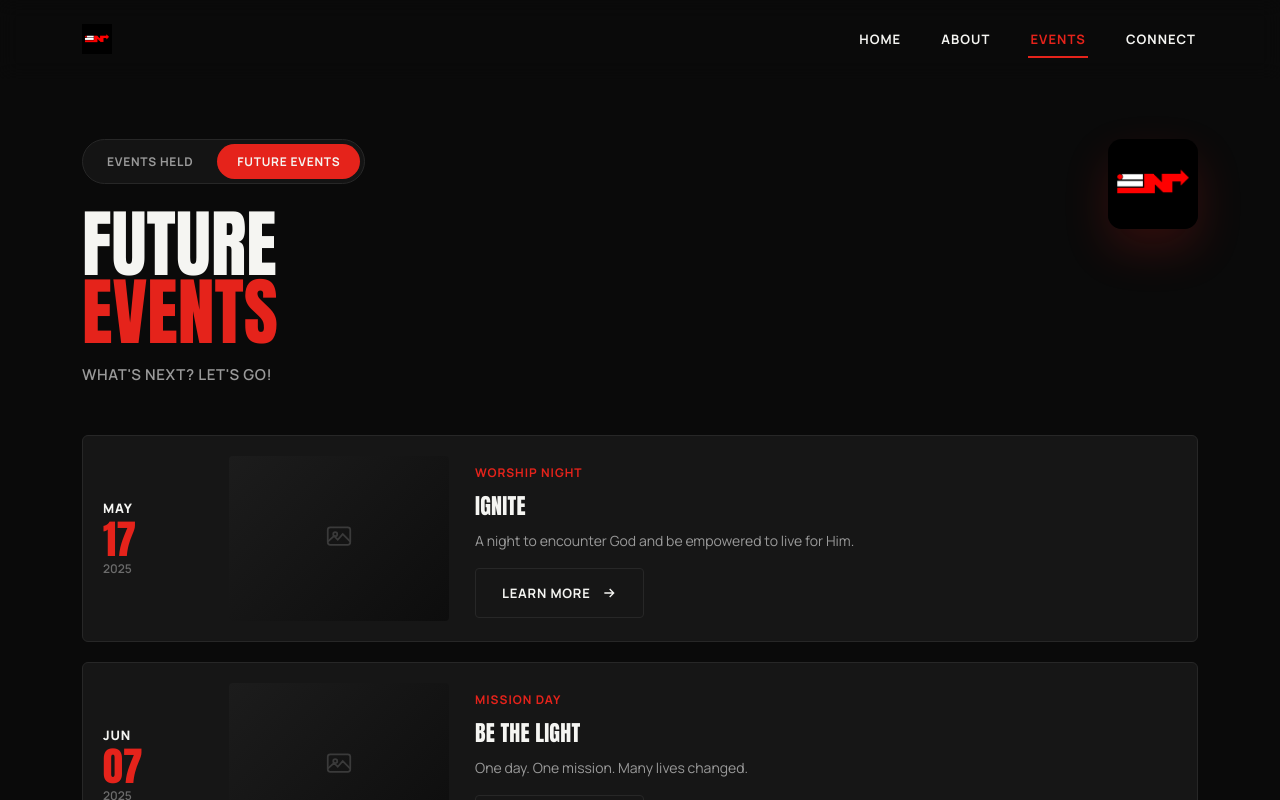
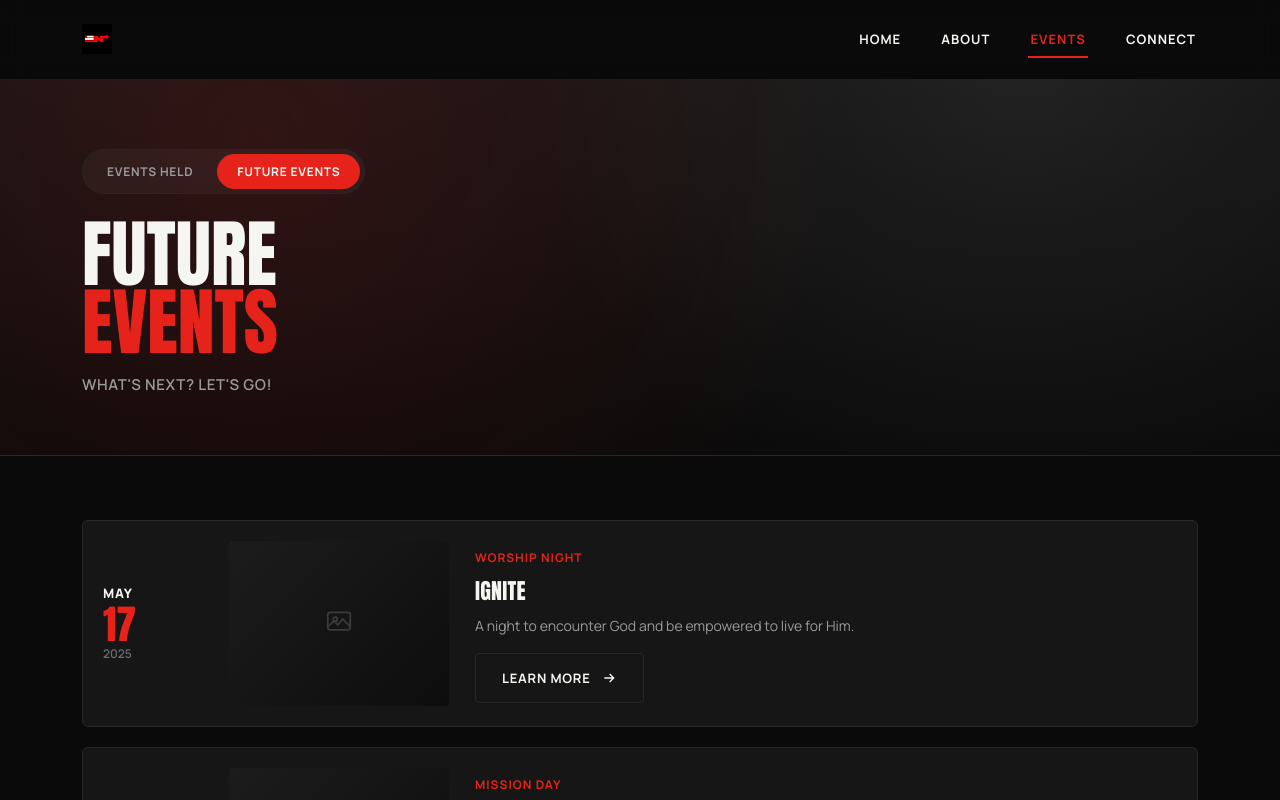
Before and after one commit to benAbania/ENext-Youth-Ministry, a React (Vite) app: page /events/future in a window 1280 px wide. Shown: the top 800 px of the page. Built offline with nearby package versions, Linux system fonts and the light colour scheme.

Commit message:
Third Commit

```diff
--- a/src/App.css
+++ b/src/App.css
@@ -1,7 +1,7 @@
 /* ===========================
    Shared / layout helpers
 =========================== */
-.app { overflow-x: hidden; }
+.app { position: relative; }
 section { position: relative; }
 
 .eyebrow {
@@ -233,7 +233,6 @@ button:focus-visible {
 /* Features */
 .features-grid {
   margin-top: 90px;
-  padding-bottom: 60px;
   display: grid;
   grid-template-columns: repeat(3, 1fr);
   gap: 1px;
@@ -242,8 +241,8 @@ button:focus-visible {
   border-radius: 4px;
   overflow: hidden;
 }
-.feature-card { background: var(--color-bg); padding: 34px 28px; transition: background 0.2s ease; }
-.feature-card:hover { background: #101010; }
+.feature-card { background: var(--color-surface); padding: 34px 28px; transition: background 0.2s ease; }
+.feature-card:hover { background: #1e1e1e; }
 .feature-card__icon { display: inline-flex; color: var(--color-red); margin-bottom: 18px; }
 .feature-card__icon svg { width: 26px; height: 26px; }
 .feature-card h3 { font-family: var(--font-display); font-weight: 400; letter-spacing: 0.02em; font-size: 19px; margin-bottom: 8px; }
@@ -261,10 +260,9 @@ button:focus-visible {
    Past Events
 =========================== */
 .past-events { padding-bottom: 90px; }
-.past-events__hero {
-  scroll-margin-top: 90px;
+.events-hero {
   position: relative;
-  padding: 110px 0 60px;
+  padding: 70px 0 60px;
   background:
     radial-gradient(circle at 20% 15%, rgba(229, 35, 27, 0.14), transparent 55%),
     radial-gradient(circle at 80% 0%, rgba(255, 255, 255, 0.06), transparent 45%),
@@ -360,14 +358,8 @@ button:focus-visible {
 /* ===========================
    Future Events
 =========================== */
-.future-events { padding: 60px 0 0; }
-.future-events__header { display: flex; align-items: flex-start; justify-content: space-between; gap: 24px; }
-.future-events__logo { width: 90px; height: 90px; border-radius: 14px; flex-shrink: 0; box-shadow: 0 20px 45px rgba(229, 35, 27, 0.18); }
+.future-events { padding: 0; }
 .future-events .event-list { margin-top: 50px; }
-
-@media (max-width: 640px) {
-  .future-events__header { flex-direction: column-reverse; }
-}
 
 .cta-banner {
   margin: 70px 0;
--- a/src/components/FutureEvents.jsx
+++ b/src/components/FutureEvents.jsx
@@ -2,14 +2,12 @@ import { futureEvents } from '../eventData';
 import EventCard from './EventCard';
 import EventsTabs from './EventsTabs';
 import { CalendarIcon, ArrowIcon } from './Icons';
-import logo from '../assets/ENextLogo.png';
 
 function FutureEvents() {
   return (
     <section className="future-events">
-      <div className="container">
-        <div className="future-events__header">
-          <div>
+      <div className="events-hero">
+        <div className="container future-events__header">
           <EventsTabs />
           <h2 className="section-heading">
             <span className="section-heading__line">FUTURE</span>
@@ -17,9 +15,9 @@ function FutureEvents() {
           </h2>
           <p className="section-subtitle">WHAT&apos;S NEXT? LET&apos;S GO!</p>
         </div>
-          <img src={logo} alt="" aria-hidden="true" className="future-events__logo" />
       </div>
 
+      <div className="container">
         <div className="event-list">
           {futureEvents.map((event) => (
             <EventCard key={event.id} event={event} variant="future" />
--- a/src/components/PastEvents.jsx
+++ b/src/components/PastEvents.jsx
@@ -6,8 +6,8 @@ import logo from '../assets/ENextLogo.png';
 function PastEvents() {
   return (
     <section className="past-events">
-      <div className="past-events__hero">
-        <div className="container past-events__hero-content">
+      <div className="events-hero">
+        <div className="container">
           <EventsTabs />
           <h2 className="section-heading">
             <span className="section-heading__line">EVENTS</span>
```
Lines whose indentation alone changed are shown as unchanged.
